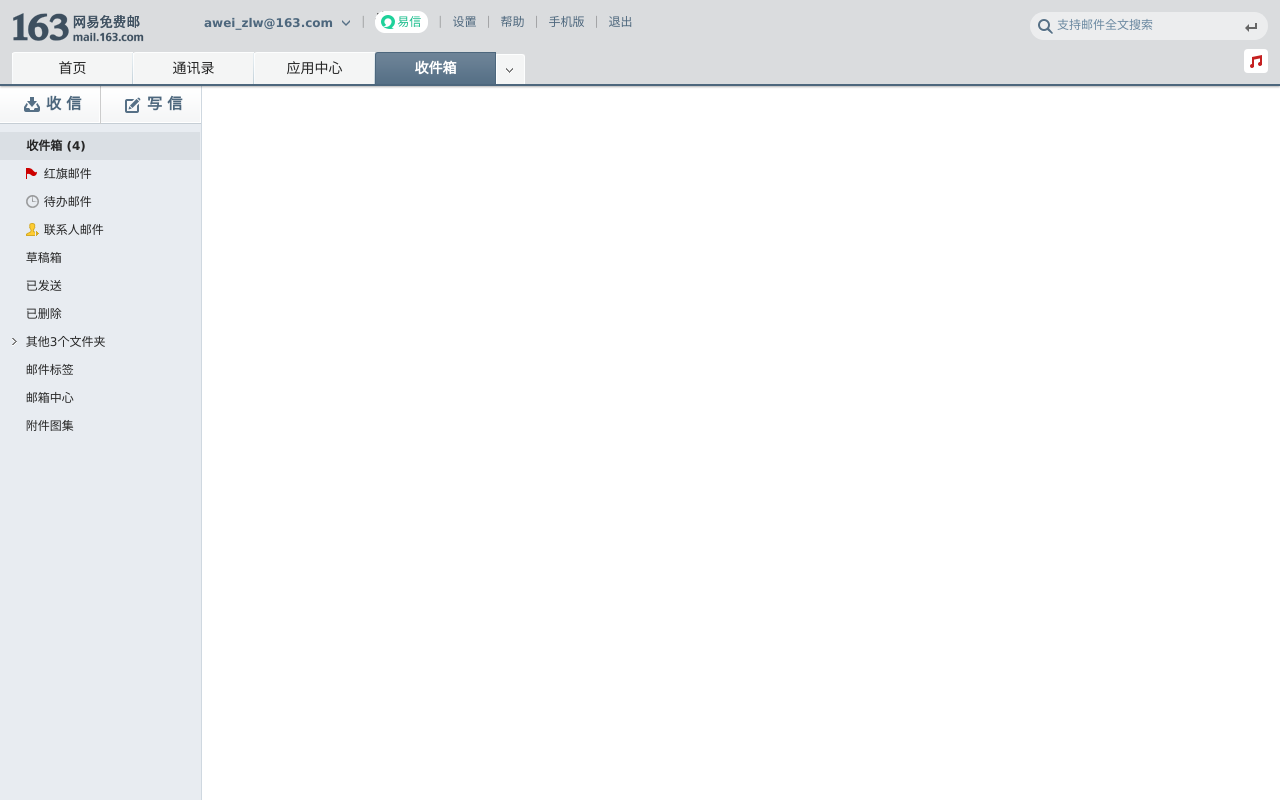
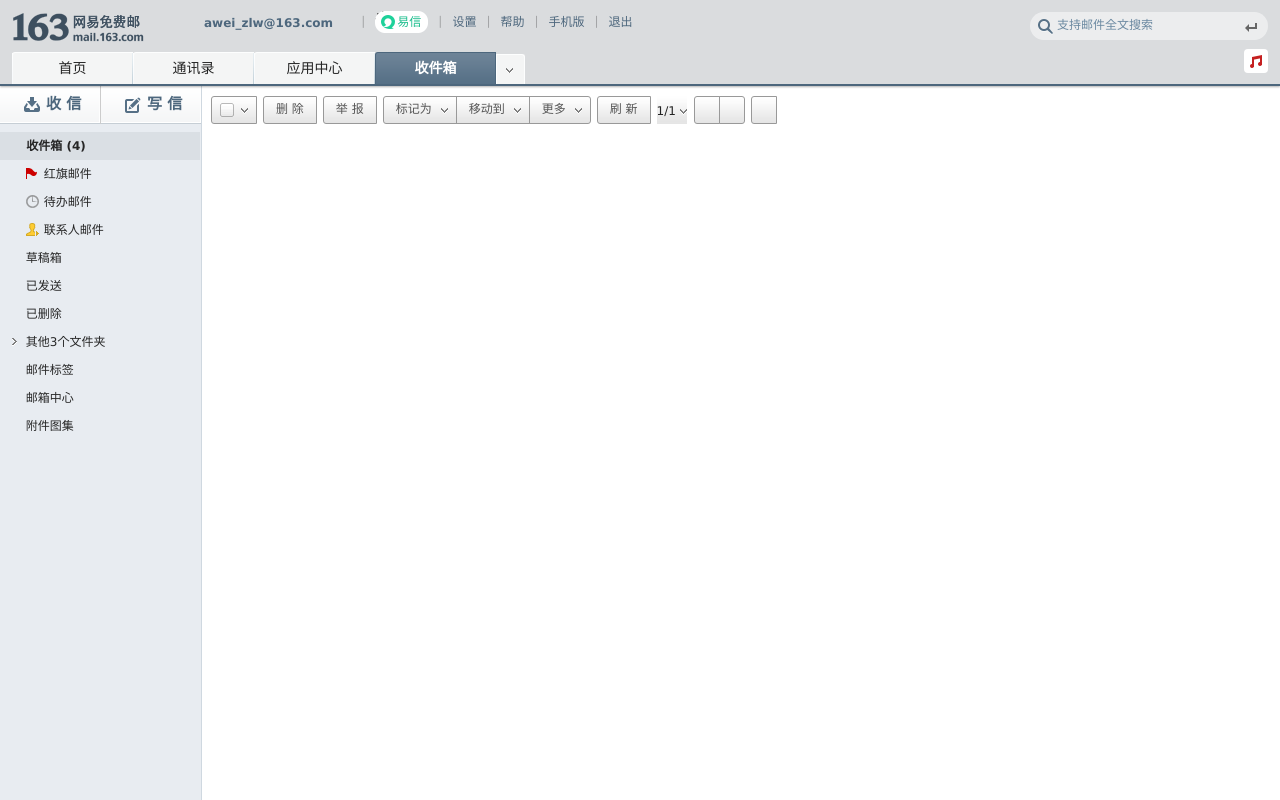
Before and after one commit to hytczhuliwei/Webs, a PHP site: page /163mail/index.html in a window 1280 px wide. Run offline with PHP 8.4, Linux system fonts and the light colour scheme.

Commit message:
also do 163mail at forenoon

```diff
--- a/163mail/css/index.css
+++ b/163mail/css/index.css
@@ -151,3 +151,39 @@ background-color: #0F6099!important;color: #fff!important;}
 .frame-navInner .nui-tree-item-symbol-fold {-webkit-transition-property: all;-moz-transition-property: all;-ms-transition-property: all;-o-transition-property: all;transition-property: all;-webkit-transition-duration: .3s;-moz-transition-duration: .3s;-ms-transition-duration: .3s;-o-transition-duration: .3s;transition-duration: .3s;}
 .nui-tree-item-symbol .nui-ico {vertical-align: top;}
 .frame-navInner .nui-tree-item-symbol-fold {margin-top: 0;position: relative;top: -1px;}
+
+
+/*主窗口*/
+.frame-main{bottom: 0;right: 0;position: absolute;left: 201px;z-index: 23;top: 86px;}
+.frame-main-cont-head, .frame-main-cont-body {background-repeat: repeat;background-color: #fff;}
+.frame-main-cont-head {height: 46px;background-repeat: repeat;}
+.frame-main-cont-head-shadow, .frame-fShadow {-webkit-box-shadow: 1px 2px 6px RGBA(0,0,0,.1);-moz-box-shadow: 1px 2px 6px RGBA(0,0,0,.1);-ms-box-shadow: 1px 2px 6px RGBA(0,0,0,.1);-o-box-shadow: 1px 2px 6px RGBA(0,0,0,.1);box-shadow: 1px 2px 6px RGBA(0,0,0,.1);position: relative;z-index: 2;}
+.frame-main-cont-head .nui-toolbar {padding: 10px 10px 0;}
+.nui-toolbar-item {float: left;margin-right: 7px;line-height: 30px;}
+
+.nui-btn {line-height: normal;position: relative;font-size: 12px;color: #555;border-radius: 3px;outline: 0;}
+.nui-btnGroup .nui-btn, .nui-toolbar-item .nui-btn {line-height: normal;float: left;margin-right: -1px;}
+.nui-btn-icon {position: absolute;left: 12px;top: 6px;cursor: pointer;line-height: 0;}
+.nui-btn-hasOnlyIcon .nui-btn-icon {left: 8px;}
+.nui-chk {font-size: 12px;line-height: 14px;position: relative;zoom: 1;cursor: default;outline: 0;}
+.nui-btn-icon .nui-chk {position: absolute;left: 1px;top: 1px;}
+.nui-chk-symbol {margin-right: 5px;vertical-align: middle;}
+.nui-chk-symbol, .nui-chk-symbol .nui-ico {float: left;}
+.nui-ico-checkbox {width: 14px;height: 14px;background: url("images/checkboxNotSelected.png") no-repeat;}
+.nui-splitBtn-text, .nui-splitBtn-arr, .nui-btn-text {vertical-align: top;text-align: center;height: 26px;line-height: 25px;padding: 0 12px;border: 1px solid #999;border-radius: 3px;cursor: pointer;}
+.nui-select, .nui-splitBtn-text, .nui-splitBtn-arr, .nui-btn-text {background: url("images/btn-text.png") repeat-x;}
+.nui-btn-hasOnlyIcon .nui-btn-text {padding-left: 12px;padding-right: 12px;}
+.nui-dropdownBtn .nui-btn-text {padding-right: 24px;}
+.nui-dropdownBtn-hasOnlyIcon .nui-btn-text {padding-right: 32px;}
+.nui-dropdownBtn-arr {position: absolute;top: 12px;right: 9px;cursor: pointer;}
+.nui-ico-dArr, .nui-ico-angle, .nui-ico-angle-d, .nui-ico-unfold {width: 7px;height: 6px;background: url("images/down.png") no-repeat;}
+.nui-dropdownBtn-arr .nui-ico {vertical-align: top;}
+
+.nui-btnGroup .nui-btn:only-of-type, .nui-btnGroup .nui-btn:only-of-type .nui-btn-text, .nui-toolbar-item .nui-btn:only-of-type, .nui-toolbar-item .nui-btn:only-of-type .nui-btn-text {
+border-radius: 3px;}
+.nui-btnGroup .nui-btn:last-of-type, .nui-btnGroup .nui-btn:last-of-type .nui-btn-text, .nui-btnGroup .nui-btn:last-of-type .nui-splitBtn-arr, .nui-toolbar-item .nui-btn:last-of-type, .nui-toolbar-item .nui-btn:last-of-type .nui-btn-text, .nui-toolbar-item .nui-btn:last-of-type .nui-splitBtn-arr {
+border-radius: 0 3px 3px 0;}
+.nui-btnGroup .nui-btn:first-of-type, .nui-btnGroup .nui-btn:first-of-type .nui-btn-text, .nui-btnGroup .nui-btn:first-of-type .nui-splitBtn-text, .nui-toolbar-item .nui-btn:first-of-type, .nui-toolbar-item .nui-btn:first-of-type .nui-btn-text, .nui-toolbar-item .nui-btn:first-of-type .nui-splitBtn-text {
+border-radius: 3px 0 0 3px;}
+.nui-btnGroup .nui-btn, .nui-btnGroup .nui-btn-text, .nui-btnGroup .nui-splitBtn-text, .nui-btnGroup .nui-splitBtn-arr, .nui-toolbar-item .nui-btn, .nui-toolbar-item .nui-btn-text, .nui-toolbar-item .nui-splitBtn-text, .nui-toolbar-item .nui-splitBtn-arr {
+border-radius: 0;}
--- a/163mail/index.html
+++ b/163mail/index.html
@@ -288,5 +288,103 @@
 			</div>
 		</nav>
 	</div>
+	<div class="frame-main-outer">
+		<div id="dvContainer">
+			<div class="tX0 frame-main">
+				<header class="frame-main-cont-head">
+					<div class="js-component-toolbar nui-toolbar ">
+						<div class="nui-toolbar-item">
+							<div class="js-component-button nui-dropdownBtn nui-btn nui-btn-hasOnlyIcon nui-dropdownBtn-hasOnlyIcon ">
+								<span class="nui-btn-icon">
+									<span class="nui-chk js-component-checkbox-dc">
+										<span class="nui-chk-symbol">
+											<b class="js-component-icon nui-ico nui-ico-checkbox"></b>
+										</span>
+									</span>
+								</span>
+								<span class="nui-btn-text"></span>
+								<span class="nui-dropdownBtn-arr">
+									<b class="nui-ico nui-ico-dArr"></b>
+								</span>
+							</div>
+						</div>
+						<div class="nui-toolbar-item">
+							<div class="js-component-button nui-btn">
+								<span class="nui-btn-text">删 除</span>
+							</div>
+						</div>
+						<div class="nui-toolbar-item">
+							<div class="js-component-button nui-btn">
+								<span class="nui-btn-text">举 报</span>
+							</div>
+						</div>
+						<div class="nui-toolbar-item">
+							<div class="js-component-button nui-dropdownBtn nui-btn">
+								<span class="nui-btn-text">标记为</span>
+								<span class="nui-dropdownBtn-arr">
+									<b class="nui-ico nui-ico-dArr"></b>
+								</span>
+							</div>
+							<div class="js-component-button nui-dropdownBtn nui-btn">
+								<span class="nui-btn-text">移动到</span>
+								<span class="nui-dropdownBtn-arr">
+									<b class="nui-ico nui-ico-dArr"></b>
+								</span>
+							</div>
+							<div class="js-component-button nui-dropdownBtn nui-btn">
+								<span class="nui-btn-text">更多</span>
+								<span class="nui-dropdownBtn-arr">
+									<b class="nui-ico nui-ico-dArr"></b>
+								</span>
+							</div>
+						</div>
+						<div class="nui-toolbar-item">
+							<div class="js-component-button nui-btn">
+								<span class="nui-btn-text">刷 新</span>
+							</div>
+						</div>
+						<div class="nui-toolbar-ext">
+							<div class="nui-toolbar-item">
+								<div class="js-component-calendar nui-calendar">
+									<b class="nui-ico nui-ico-calendar"></b>
+								</div>
+							</div>
+							<div class="nui-toolbar-item">
+								<div class="js-component-select nui-simpleSelect nui-select ">
+									<span class="nui-select-text">1/1</span>
+									<span class="nui-select-arr">
+										<b class="nui-ico nui-ico-dArr"></b>
+									</span>
+								</div>
+							</div>
+							<div class="nui-toolbar-item">
+								<div class="js-component-button nui-roundBtn nui-btn nui-btn-hasIcon nui-roundBtn-hasIcon  nui-btn-disabled nui-roundBtn-disabled " title="上一页">
+									<span class="nui-btn-icon">
+										<b class="js-component-icon nui-ico nui-ico-prev "></b>
+									</span>
+									<span class="nui-btn-text"></span>
+								</div>
+								<div class="js-component-button nui-roundBtn nui-btn nui-btn-hasIcon nui-roundBtn-hasIcon  nui-btn-disabled nui-roundBtn-disabled" title="下一页">
+									<span class="nui-btn-icon">
+										<b class="js-component-icon nui-ico nui-ico-next"></b>
+									</span>
+									<span class="nui-btn-text"></span>
+								</div>
+							</div>
+							<div class="nui-toolbar-item">
+								<div class="js-component-button nui-roundBtn nui-btn nui-btn-hasIcon nui-roundBtn-hasIcon" title="设置">
+									<span class="nui-btn-icon">
+										<b class="js-component-icon nui-ico nui-ico-setting"></b>
+									</span>
+									<span class="nui-btn-text"></span>
+								</div>
+							</div>
+						</div>
+					</div>
+				</header>
+				<div class="frame-main-cont-body nui-scroll frame-main-cont-body-first"></div>
+			</div>
+		</div>
+	</div>
 </body>
 </html>
```
Also changed, not shown: 163mail/css/images/btn-text.png (added), 163mail/css/images/checkboxNotSelected.png (added), 163mail/css/images/checkboxSelected.png (added).
